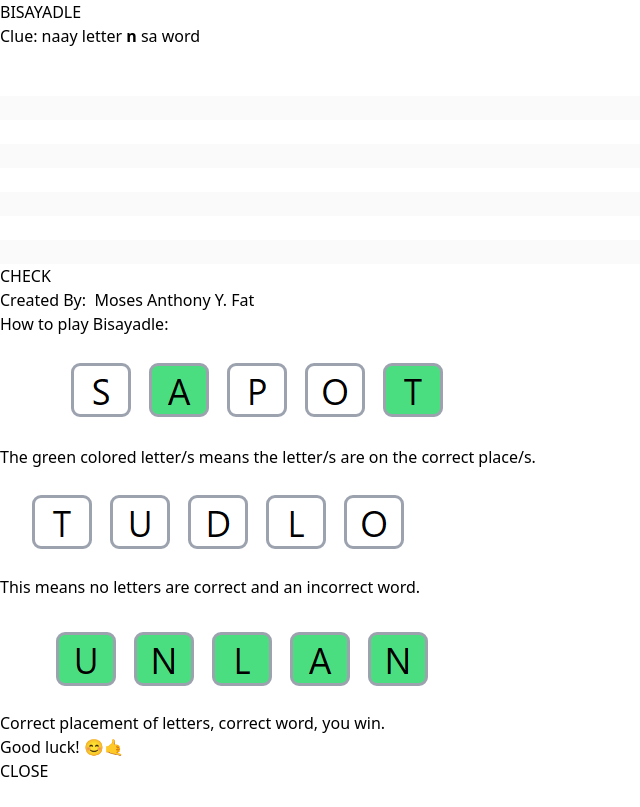
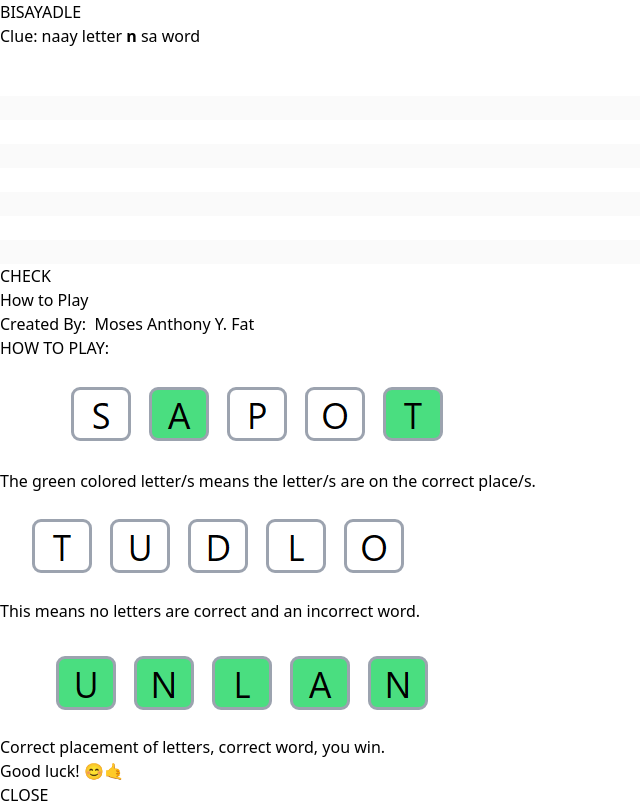
Before and after one commit to moshe002/bisayadle, a React (Vite) app: page / in a window 1280 px wide. Shown: the whole page, without its empty margins (0-640 px from the left). Built offline with nearby package versions, Linux system fonts and the light colour scheme.

Commit message:
small changes

```diff
--- a/src/App.tsx
+++ b/src/App.tsx
@@ -270,7 +270,16 @@ function App() {
             &&
             <WinnerModal setIsCorrect={setIsCorrect} />
           }
-        <Creator />
+        <div className="flex flex-col items-center">
+          <button
+            onClick={() => setHowToPlay(true)}
+            type="button"
+            title="Click me to know how to play"
+            className="text-sm hover:text-green-400 duration-100 underline">
+              How to Play
+          </button>
+          <Creator />
+        </div>
       </div>
       {
         howToPlay
--- a/src/components/HowToPlay.tsx
+++ b/src/components/HowToPlay.tsx
@@ -14,7 +14,7 @@ const HowToPlay: React.FC<HowToPlaceProps> = ({
   return (
     <div className="fixed inset-0 flex items-center justify-center z-50 bg-gray-400 bg-opacity-20 backdrop-filter backdrop-blur-sm">
       <div className="flex flex-col items-center rounded-lg p-7 opacity-100 text-center bg-white shadow-2xl">
-          <h1 className='text-green-500 font-semibold text-2xl underline'>How to play Bisayadle:</h1>
+          <h1 className='text-green-500 font-bold text-3xl underline'>HOW TO PLAY:</h1>
           <img className='w-80' src={Example1} alt="example1" />
           <p>The green colored letter/s means the letter/s are on the correct place/s.</p>
           <img className='w-80' src={Example2} alt="example2" />
```
